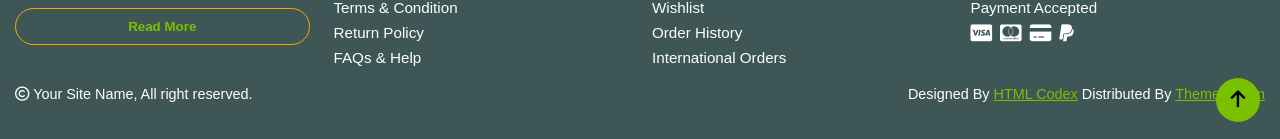
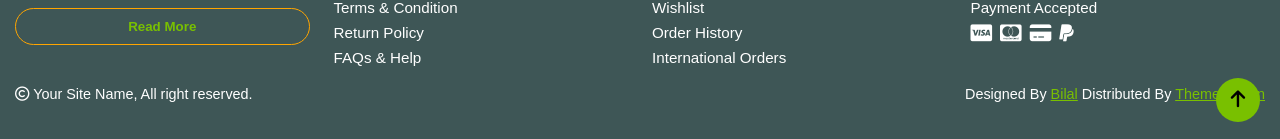
Before and after one commit to bilalashrafali123/Vegetables-Store, a React (Vite) app: page / in a window 1280 px wide. Shown: the part 6915-7054 px from the top of the page. Built offline with nearby package versions, Linux system fonts and the light colour scheme.

Commit message:
updated...

```diff
--- a/src/components/Footer/index.tsx
+++ b/src/components/Footer/index.tsx
@@ -75,7 +75,7 @@ const Footer = () => {
             <span>Your Site Name</span>, All right reserved.
           </p>
           <p>
-            Designed By <span className="green">HTML Codex</span> Distributed By{" "}
+            Designed By <span className="green">Bilal</span> Distributed By{" "}
             <span className="green">ThemeWagon</span>
           </p>
         </div>
```
